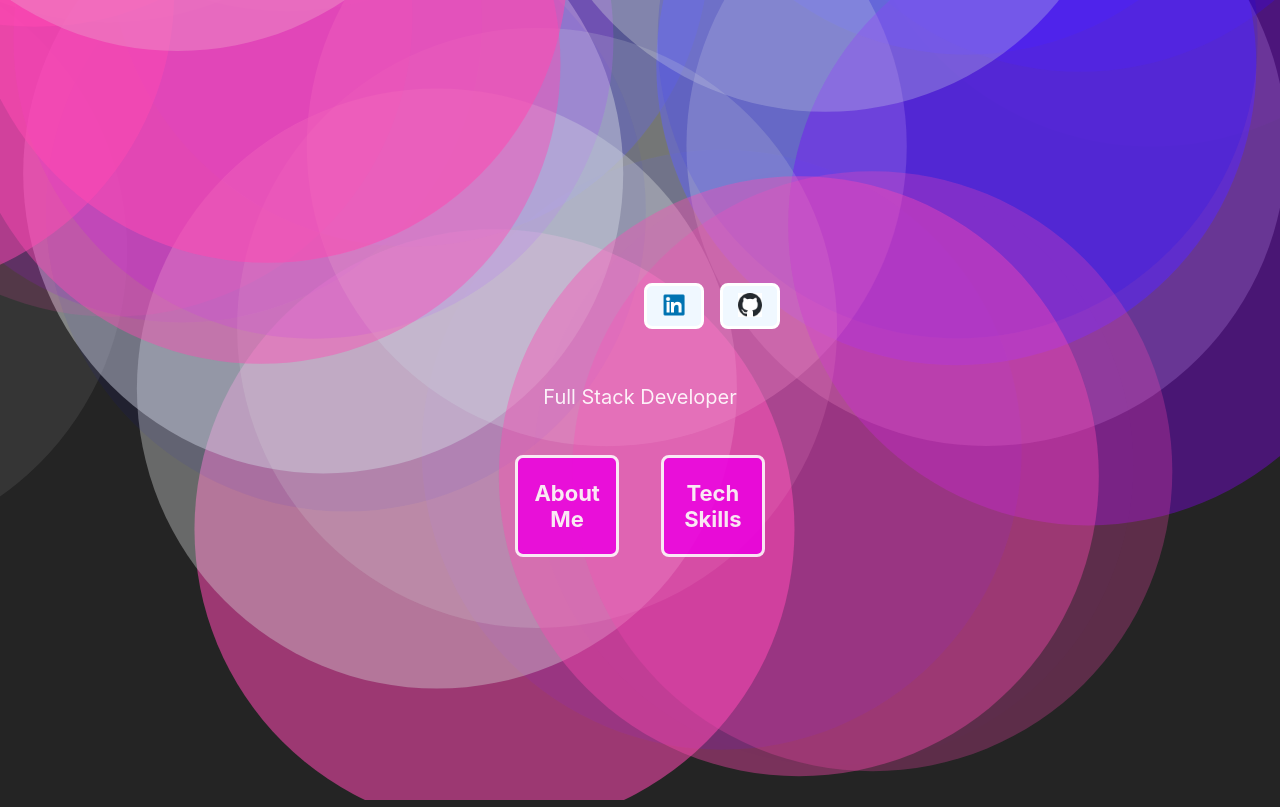
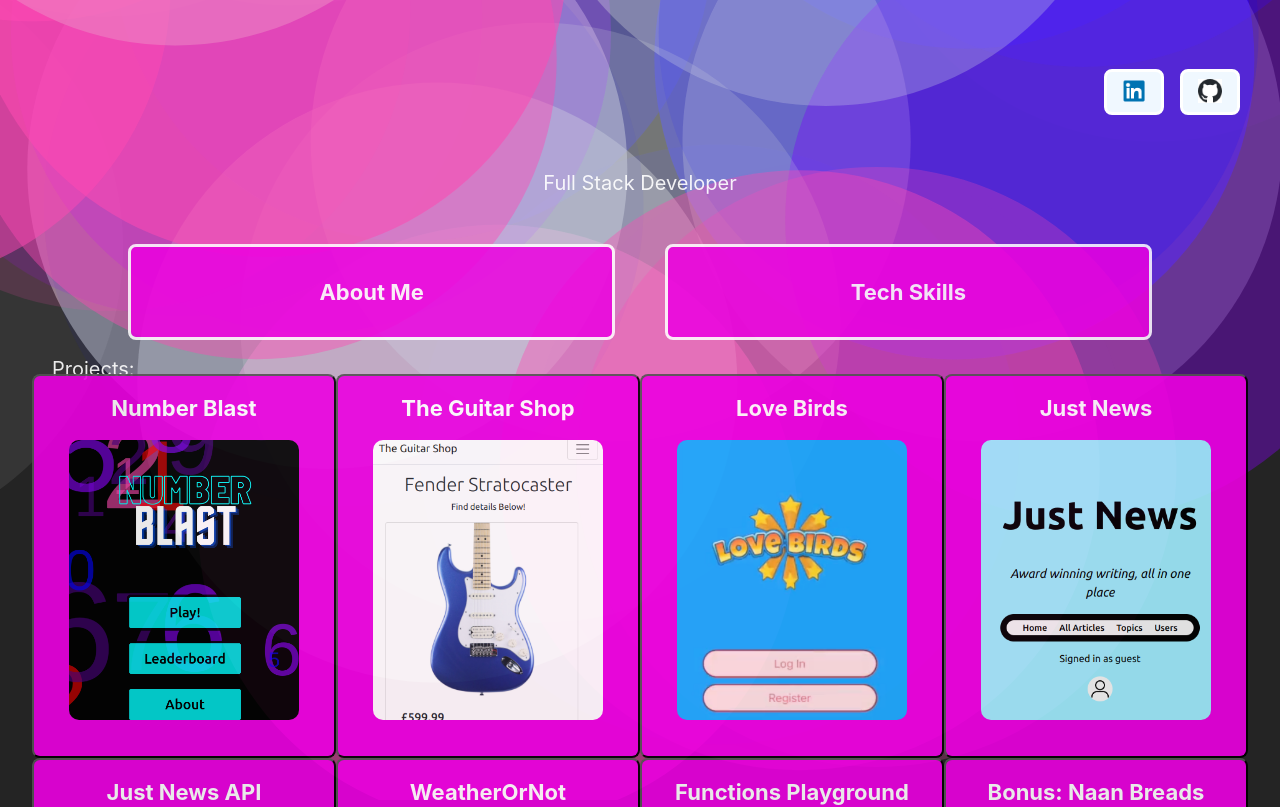
Before and after one commit to DanielCouperthwaite/urban-health, a React (Vite) app: page /home in a window 1280 px wide. Shown: the top 807 px of the page. Built offline with nearby package versions, Linux system fonts and the light colour scheme.

Commit message:
alter app width

```diff
--- a/src/Home/Home.jsx
+++ b/src/Home/Home.jsx
@@ -99,7 +99,7 @@ export default function Home ({projects}) {
                     </Grow>
                     </Box>
 
-                    {/* <Box>
+                    <Box>
                         <Grow in={projectLoad}>
                         <div styles={{width: "100%", margin: "0", padding: "0"}}>
                                 <div className='project-titles'>
@@ -122,7 +122,7 @@ export default function Home ({projects}) {
 
                             </div>
                         </Grow>
-                    </Box> */}
+                    </Box>
                 </div>
 
             </div>
```
